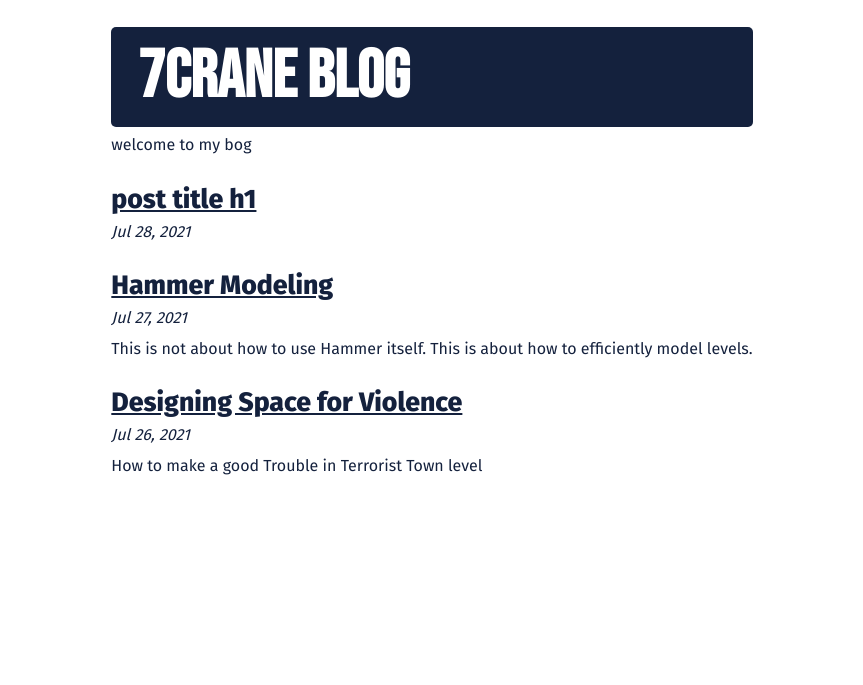
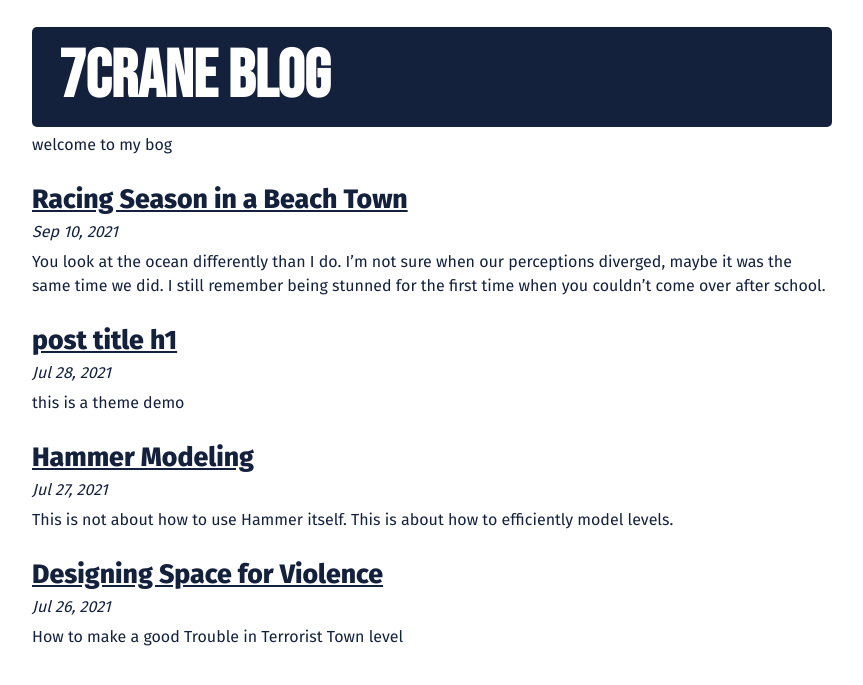
Before and after one commit to garzaa/crane-theme, a Jekyll site: the page built from index.md, in a window 1280 px wide. Shown: the top 685 px of the page, without its empty margins (208-1071 px from the left). Built offline with Jekyll 4.4.1, drawn with Linux system fonts in a browser that asks for light colours; some web fonts are replaced; part of the change alters nothing that is shown.

Commit message:
fix archive width

```diff
--- a/_posts/2021-07-28-sample-post-title.md
+++ b/_posts/2021-07-28-sample-post-title.md
@@ -3,6 +3,8 @@ layout: post
 title: post title h1
 usemathjax: true
 ---
+
+this is a theme demo
 
 1. test
 {:toc}
--- /dev/null
+++ b/_posts/2021-09-10-racingseason.md
@@ -0,0 +1,117 @@
+---
+layout: post
+title: Racing Season in a Beach Town
+---
+You look at the ocean differently than I do. I’m not sure when our perceptions diverged, maybe it was the same time we did. I still remember being stunned for the first time when you couldn’t come over after school.
+
+“Practice,” I echoed. “Practice for what?”
+
+“You know,” you said, already looking past me down the road.
+
+When I look at the ocean, I see every wave as a stack of lines. Crest, shadow, foam, and a green backlight that I’ve never been able to get right in my amateurish paintings. I see salt and current motion wearing away the base of the wind platforms. The waves are the reason I still have my job and the reason I got to watch you sometimes from my little crow’s nest.
+
+You don’t even call them waves. You look at them in aggregate, see the topology of the ocean down your flight path. Anything inside that lane is scrutinized by you and the computer, scanned for markers of wind and air density changes. Anything outside it is pruned, discarded. There’s no room for extra cognition.
+
+I asked you how far ahead you look, and you just shrugged. Depends on the speed, usually a mile. Sometimes closer to two miles on the long stretches. I nodded, like I could tell the difference between one and two miles across the ocean.
+
+That’s what I thought about last week when I was going out to the wind farm. I stood on the bow and squinted out past the sunlight glittering on the waves. Maybe that one there was a mile, and the one a hundred waves further was two. I looked at my watch and tried to figure out how fast we were going. It probably took me longer to go from wave to wave than it did for you to go from mile to mile.
+
+I watched the seagulls riding the wind. I knew your supercruise altitude out here, how high you liked to hover. A little higher than most, so the air is thinner and there’s less of it to push through. If I went up to the highest point on the tug’s mainmast and raised my hands, I’d be almost exactly halfway up.
+
+---
+
+“Your vision shrinks,” you said to me once as we walked along the beach. We were young, you hadn’t even gotten your first sponsor, but you were buzzing with excitement after qualifying. I knew when you were like that after you’d immersed yourself in something new. Your mind was on fire with it and the fire illuminated the rest of the world.
+
+“Right now,” you said, “we’re looking straight ahead, and we see everything. I see your face next to me in my peripheral vision, and the trees and the sky. But the faster we go, the less we can see around us.”
+
+You curled your hands and held them in front of your eyes.
+
+“This is what it looks like when you’re going fast. I can’t see you anymore. All I can see is that railing at the end of the sidewalk, and I probably have half a second to turn before I hit it.”
+
+I did the same with my own hands. The sun disappeared. Alarmed, I glanced down for a moment to track my feet. Through a dark little tunnel, I saw the ocean beyond the sidewalk. Even though we were walking towards it, our destination barely moved.
+
+“Things off to the sides look like they move more. Your brain can’t process it,” you said, looking straight ahead. “We’re not built to go that fast.”
+
+I tried to imagine it. Lights and lap markers flashing past faster than the eye could track, speed erasing everything but that little region at the center of your vision.
+
+That evening, I ran up and down the boardwalk with my fingers curled in front of my eyes, thinking about you and trying to replicate the feeling until my parents called me back for dinner.
+
+---
+
+The teacups rattled on the little glass table. I placed an arm to steady it.
+
+Later, much later, I was using you as entertainment on a date.
+
+“They’re coming around the curve,” she murmured, and took her phone out of her purse. I watched her lower her sunglasses to look at the screen and hold it aloft, magnifying the view with her other hand.
+
+“Which one is your friend again?”
+
+“The red and white.”
+
+I raised my own phone. The stabilizers tracked you, half a mile away, across the roofs of the financial district. Antennae and power lines flashed through the tiny rectangle of my vision. You were in third, floating in the wind shadow of the ship ahead of you.
+
+“Is she going to pass?” my date asked.
+
+“Not yet,” I said. “She will, but it wouldn’t be good here. She likes a dramatic ending.”
+
+The group entered the curve and disappeared from view. I watched one of the struts on the next block shiver as the track above us redirected your howling weight at a speed I couldn’t understand.
+
+“Wait until they get down over the ocean again and they open up the engines,” I said, pointing at the TV where drones tracked the school of metal fish. “Things always get interesting around the wind farm.”
+
+She turned back to me, looking over her lowered sunglasses.
+
+“Can we watch from the top of one of the windmills next time?”
+
+I smiled faintly. “They don’t allow guests. But I could probably get you in.”
+
+---
+
+One night, some seasons in, I got a call from you. I asked if everything was okay. You said it was fine. But that I should come over, if I had already put the kids to bed.
+
+Before I left, I made a thermos of that tea your tío always used to make for us when I came over. As I sat on the night train, I let it warm my hands and refused to open it.
+
+This was the first time I’d been in your garage. The concrete floor was cleaned to a shine like a mausoleum. Cables snaked towards your machine, which hung in the air in a halo of floodlights behind you.
+
+You said we couldn’t keep doing this. I wanted to ask, but you were so quiet. I listened to the central air being pushed through the building.
+
+Eventually you placed a hand on the fuselage and told me: the stuff that makes them hover is slowing down the planet’s rotation, a little each day. The energy had to come from somewhere. Maybe years and years from now, we would figure out how to keep it from happening, put the speed back into the earth. It couldn’t last forever.
+
+You barely touched the tea. I didn’t know what you ate or drank those days, whether you’d still indulge in something that reminded you of home. Our lives kept us both in the air, but I was always attached to the windmills so I wouldn’t fall. I needed things from the earth, drank green tea and used root vegetables in my cooking. Untethered, you sipped high-altitude condensation and fell down the track in a straight line.
+
+---
+
+When you had a steady sponsorship, those were the good times. Our paths diverged and crossed those years like those of teammates on a split track. You lived in my dreams, shaped the metaphors in my speech. And when the season ended and the days shortened, you’d fly home to our town and tell me about everything.
+
+Like that time you lost a stabilizer and almost ejected on the last lap of the Empire City speedway. But you reached down past the controls, through the layers of software to the metal where it met the air, and you understood what your machine was doing long enough to limp across the finish line.
+
+Or the time when a surprise cold front dropped across the desert last year, pushing a sandstorm through the third stage of the rally. Everyone was flying blind while the sand shredded their engines, knowing the only way out was through.
+
+That was the fundamental split in our personalities. You charged ahead, cut yourself on whatever it was, and grew back stronger. I looked inwards, retreated, hardened myself against the world.
+
+Once, I told you about the time I was working on a turbine and noticed the main shaft was cracked. I cut my safety and dropped off the windmill before it tore itself apart. You smiled and nodded and looked at me, but I knew you weren’t seeing me. The expanse of the track stretched out in your eyes, swallowing both of us.
+
+---
+
+I was working on the eighth turbine when you saw me for the last time. It was a beautiful day. I got to see the track rising that morning as I was walking out to the docks. Between the buildings, the giant struts slowly stretched and flexed, elevating the banked wall. As the track tilted in the sunrise, the reflected light swept off its surface across the city and out over the ocean.
+
+Once I got to the turbine and ascended to the crow’s nest, I could see it all: the giant curves over the city, flashing turn markers projected from the buoys on the coastline, the crowds on the rooftop bars. The little band of satellites sparkling in the deep blue sky. Behind me, miles and miles off the coast, was the little sandbar that marked the first offshore corner.
+
+The ninth turbine was spinning in the wind a few hundred yards away. Behind it lay the stretch of ocean marked off for the track. A few boats were anchored offshore out of shockwave distance, occupants pacing around inside with binoculars.
+
+I remember hearing a quiet noise overhead and looking up to see a triangle of drones on their way to the starting line.
+
+I didn’t turn around when I heard the fireworks, just kept working. I had stood in the stands with a timer for years during qualifying. I knew the range of two-tenths of a second when you’d be coming out of the city off a perfect launch. And so I worked for a moment longer and then turned around and wiped the sweat out of my eyes. You and everyone else came flying down that long ramp, giving each other space to pick up speed.
+
+I still don’t know what happened to you then, or what you did wrong. I never looked it up. Your ship turned sideways, cartwheeled for half a mile, and hit the base of the ninth turbine, where it exploded.
+
+---
+
+You knew our home circuit like we used to know our neighborhood. There was one dogleg of track above the financial district that you always said mimicked a shortcut we’d take. A high, banked left as we climbed onto the rim of a fountain, then a long narrow right turn as we’d run along the edge and duck onto a portion of a spiraling maintenance stairway. Then a leap over open air onto a sloped grating where we’d follow it down to the sidewalk.
+
+I sometimes think about that rush, once you’ve cleared the long, sweeping ramp down to the ocean. Once you’re on the water, far enough from the city that your race tech is screaming in your helmet to hit the switch, and you tighten your stabilizers and change the way your engine breathes.
+
+Did your vision shrink preemptively as soon as you flew out over the water? Or did it always happen as late as possible, eyes and brain clinging onto shreds of scenery as metal cones shifted and the fuel-air ratio changed, your body trying its best to keep you alert in a situation it was never equipped to handle?
+
+Of course, it would never save you, but I was too young to know that. What I knew then was your excited whoop when I was on your frequency and you opened up the engine. I knew the white skirt of water vapor around your ship as you broke the sound barrier and the distant crack that arrived late and out of sync with the footage, shuddering in my chest like an extra heartbeat.
+
+But I didn’t mind. Your voice came from my headphones. I watched you through a screen. The sonic boom you sent out was the only way you could speak to me, wave to wave.
--- a/assets/css/style.css
+++ b/assets/css/style.css
@@ -26,7 +26,7 @@ html, body {
 	width: 100%;
 }
 
-.post {
+.post, .home {
 	width: 100%;
 	max-width: 800px;
 }
```
Also changed, not shown: crane-theme.gemspec.
